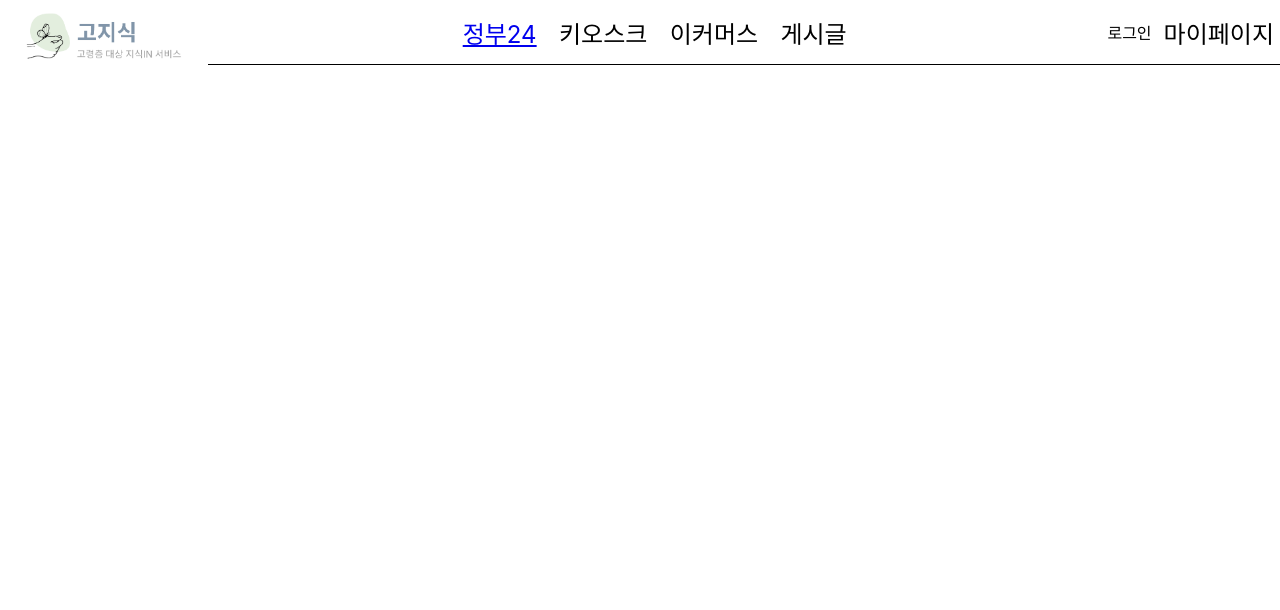
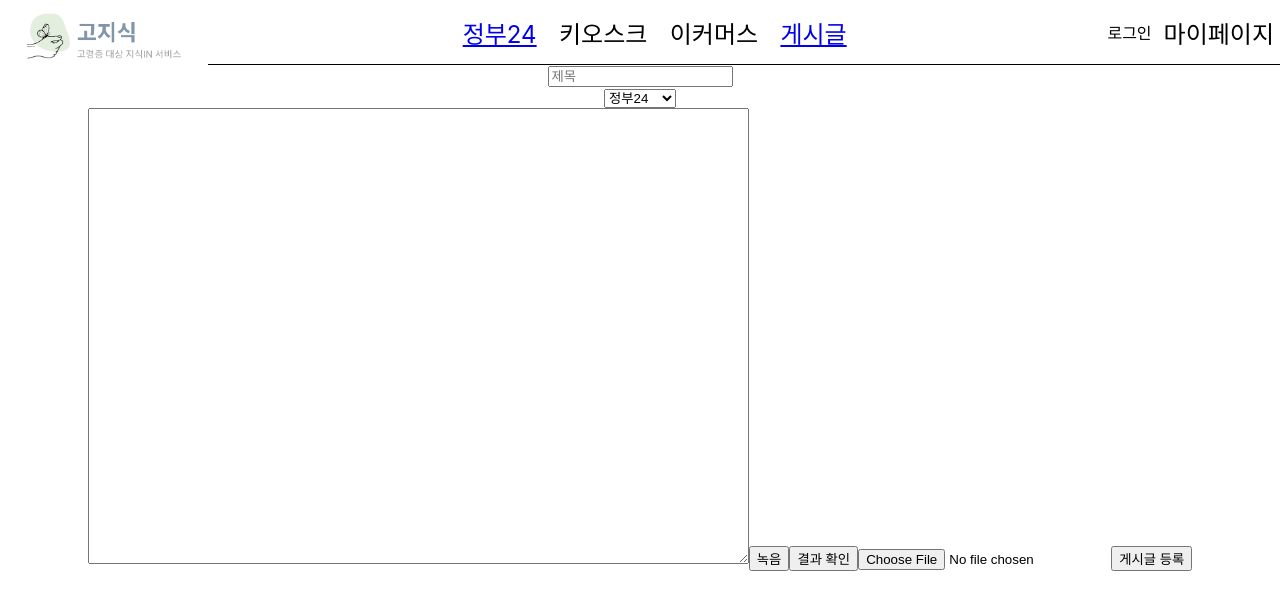
Before and after one commit to jwj9127/GoJiSik_FE, a React (Create React App) app: page /post in a window 1280 px wide. Shown: the top 610 px of the page. Built offline with nearby package versions, Linux system fonts and the light colour scheme.

Commit message:
아직 한참

```diff
--- a/package.json
+++ b/package.json
@@ -6,6 +6,7 @@
     "@testing-library/jest-dom": "^5.17.0",
     "@testing-library/react": "^13.4.0",
     "@testing-library/user-event": "^13.5.0",
+    "axios": "^1.4.0",
     "react": "^18.2.0",
     "react-dom": "^18.2.0",
     "react-router-dom": "^6.14.2",
--- a/src/App.js
+++ b/src/App.js
@@ -3,11 +3,16 @@ import './App.css';
 import Navigation from './components/Navigation'
 import {Routes, Route} from 'react-router-dom';
 import Goverment from './components/Goverment'
+import Postpage from './pages/Postpages';
 
 function App() {
   return (
     <div className="App">
       <Navigation/>
+      <Routes>
+        <Route path='/goverment24' element={<Goverment/>}/>
+        <Route path='/post' element={<Postpage/>} />
+      </Routes>
     </div>
   );
 }
--- a/src/components/Navigation.js
+++ b/src/components/Navigation.js
@@ -1,8 +1,9 @@
 import React from 'react';
 import '../css/Navigation.css';
 import {Link} from 'react-router-dom';
+import { Route, Routes } from 'react-router-dom';
 import Goverment from './Goverment';
-import { Route, Routes } from 'react-router-dom';
+import Postpages from '../pages/Postpages'
 
 const MoveToPage = e => {
     console.log(e.target.id);
@@ -16,21 +17,18 @@ const Navigation = () => {
     return(
         <>
         <div className='Navigation'>
-            <div className='logobox'></div>
+            <div className='logobox'><Link to={'/main'}></Link></div>
             <div className='navigationbox'>
                 <div id='1' className='btn navigationbox-govermentbtn'><Link to='/goverment24'>정부24</Link></div>
                 <div id='2' className='btn navigationbox-kioskbtn' onClick={MoveToPage}>키오스크</div>
                 <div id='3' className='btn navigationbox-ecommercebtn' onClick={MoveToPage}>이커머스</div>
-                <div id='4' className='btn navigationbox-postbtn' onClick={MoveToPage}>게시글</div>
+                <div id='4' className='btn navigationbox-postbtn' ><Link to={'/post'}>게시글</Link></div>
             </div>
             <div className='mypagebox'>
                 <button className='btn mypagebox-loginbtn'>로그인</button>
                 <button className='btn mypagebox-mypagebtn'>마이페이지</button>
             </div>
         </div>
-        <Routes>
-            <Route path='/goverment24' element={<Goverment/>}/>
-        </Routes>
         </>
     )
 }
--- a/src/css/Navigation.css
+++ b/src/css/Navigation.css
@@ -6,7 +6,7 @@
     width: 100%;
     height: 8vh;
     margin-top: 0;
-    position: fixed;
+    position: sticky;
 }
 .Navigation .btn {
     font-size: 1.5rem;
--- /dev/null
+++ b/src/pages/Postpages.js
@@ -0,0 +1,161 @@
+import React from "react";
+import { useState, useCallback } from "react";
+import axios from 'axios';
+
+const AudioRecord = () => {
+  const [stream, setStream] = useState();
+  const [media, setMedia] = useState();
+  const [onRec, setOnRec] = useState(true);
+  const [source, setSource] = useState();
+  const [analyser, setAnalyser] = useState();
+  const [audioUrl, setAudioUrl] = useState();
+
+  const onRecAudio = () => {
+    // 음원정보를 담은 노드를 생성하거나 음원을 실행또는 디코딩 시키는 일을 한다
+    const audioCtx = new (window.AudioContext || window.webkitAudioContext)();
+    // 자바스크립트를 통해 음원의 진행상태에 직접접근에 사용된다.
+    const analyser = audioCtx.createScriptProcessor(0, 1, 1);
+    setAnalyser(analyser);
+
+    function makeSound(stream) {
+      // 내 컴퓨터의 마이크나 다른 소스를 통해 발생한 오디오 스트림의 정보를 보여준다.
+      const source = audioCtx.createMediaStreamSource(stream);
+      setSource(source);
+      source.connect(analyser);
+      analyser.connect(audioCtx.destination);
+    }
+    // 마이크 사용 권한 획득
+    navigator.mediaDevices.getUserMedia({ audio: true }).then((stream) => {
+      const mediaRecorder = new MediaRecorder(stream);
+      mediaRecorder.start();
+      setStream(stream);
+      setMedia(mediaRecorder);
+      makeSound(stream);
+
+      analyser.onaudioprocess = function (e) {
+        // 3분(180초) 지나면 자동으로 음성 저장 및 녹음 중지
+        if (e.playbackTime > 180) {
+          stream.getAudioTracks().forEach(function (track) {
+            track.stop();
+          });
+          mediaRecorder.stop();
+          // 메서드가 호출 된 노드 연결 해제
+          analyser.disconnect();
+          audioCtx.createMediaStreamSource(stream).disconnect();
+
+          mediaRecorder.ondataavailable = function (e) {
+            setAudioUrl(e.data);
+            setOnRec(true);
+          };
+        } else {
+          setOnRec(false);
+        }
+      };
+    });
+  };
+
+  // 사용자가 음성 녹음을 중지했을 때
+  const offRecAudio = () => {
+    // dataavailable 이벤트로 Blob 데이터에 대한 응답을 받을 수 있음
+    media.ondataavailable = function (e) {
+      setAudioUrl(e.data);
+      setOnRec(true);
+    };
+
+    // 모든 트랙에서 stop()을 호출해 오디오 스트림을 정지
+    stream.getAudioTracks().forEach(function (track) {
+      track.stop();
+    });
+
+    // 미디어 캡처 중지
+    media.stop();
+    // 메서드가 호출 된 노드 연결 해제
+    analyser.disconnect();
+    source.disconnect();
+  };
+
+  const onSubmitAudioFile = useCallback(() => {
+    if (audioUrl) {
+      console.log(URL.createObjectURL(audioUrl)); // 출력된 링크에서 녹음된 오디오 확인 가능
+    }
+    // File 생성자를 사용해 파일로 변환
+    const sound = new File([audioUrl], "soundBlob", { lastModified: new Date().getTime(), type: "audio" });
+    console.log(sound); // File 정보 출력
+  }, [audioUrl]);
+
+  return (
+    <>
+      <button onClick={onRec ? onRecAudio : offRecAudio}>녹음</button>
+      <button onClick={onSubmitAudioFile}>결과 확인</button>
+    </>
+  );
+};
+
+export default function Postpage() {
+    const Question = new FormData();
+    const [posttitle, setPosttitle] = useState("");
+    const [category, setCategory] = useState('정부24');
+    const [contents, setContents] = useState("");
+    const selectList = ['정부24', '키오스크', '이커머스'];
+
+    const handletitle = e => {
+        const newTitle = e.target.value
+        setPosttitle(newTitle)
+
+    }
+    const handlecategory = e => {
+        setCategory(e.target.value)
+    }
+    const hadlecontents = e => {
+        setContents(e.target.value)
+    }
+    const postWrite = e => {
+        e.preventDefault();
+        Question.append('title', posttitle);
+        Question.append('category', category);
+        Question.append('contents', contents);
+        console.log(Question.get('title'))
+        console.log(Question.get('category'))
+        console.log(Question.get('contents'))
+        axios({
+            method:'post',
+            url: '/questions',
+            data:Question,
+        })
+        .then(result => {console.log('요청성공')
+        console.log(result)
+    })
+        .catch(error => {console.log('요청실패')
+        console.log(error)
+    })
+    };
+    return(
+        <>
+            <div className="postbox" >
+                <form>
+                    <div className="postbox-title">
+                        <input required type="text" placeholder="제목" maxLength={20} name='posttitle' onChange={handletitle}/>
+                    </div>
+                    <div className="postbox-category">
+                        <select onChange={handlecategory} value={category}>
+                            {selectList.map((item) => (
+                                <option value={item} key={item}>
+                                    {item}
+                                </option>
+                            ))}
+                            {/* <option value={'정부24'}>정부24</option>
+                            <option value={'키오스크'}>키오스크</option>
+                            <option value={'이커머스'}>이커머스</option> */}
+                        </select>
+                    </div>
+                    <div className="postbox-wirtebox">
+                        <textarea rows={30} cols={80} onChange={hadlecontents}></textarea>
+                        <AudioRecord />
+                        <input type="file" accept="image/*" />
+                        <input type="submit" value={'게시글 등록'} onClick={postWrite}/>
+                    </div>
+                </form>
+            </div>
+        </>
+    )
+}
```
Also changed, not shown: src/pages/main.js (added), 1 other file (tests, documents, lock files or other folders).
